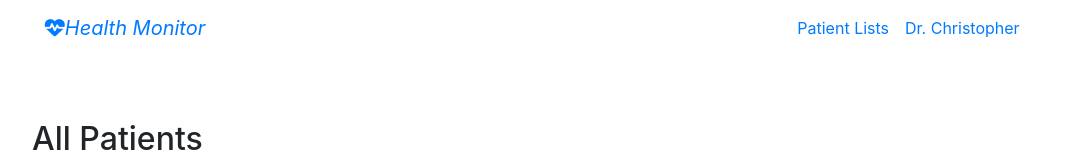
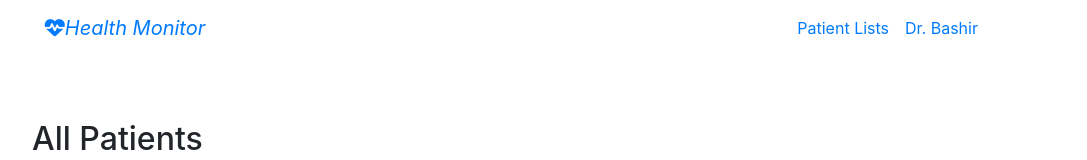
Before and after one commit to kbuika/health-monitor, a React (Create React App) app in the folder web app/: page /home in a window 1280 px wide. Shown: the top 160 px of the page, without its empty margins (96-1183 px from the left). Built offline with nearby package versions, Linux system fonts and the light colour scheme; no server answers.

Commit message:
changed doctors name

```diff
--- a/web app/package.json
+++ b/web app/package.json
@@ -2,6 +2,10 @@
   "name": "health-monitor",
   "version": "0.1.0",
   "private": true,
+  "engines": {
+    "npm": "6.13.0",
+    "node": "12.2.0"
+  },
   "dependencies": {
     "bootstrap": "^4.3.1",
     "react": "^16.9.0",
--- a/web app/src/components/pages/HomePage.js
+++ b/web app/src/components/pages/HomePage.js
@@ -25,7 +25,7 @@ function HomePage() {
                             <Nav style={{marginLeft: "60%"}}>
                             <Nav.Link href="#">Patient Lists</Nav.Link>
                             <Nav.Link eventKey={2} href="#">
-                                Dr. Christopher
+                                Dr. Bashir
                             </Nav.Link>
                             </Nav>
                         </Navbar.Collapse>
--- a/web app/src/components/pages/RecordsPage.js
+++ b/web app/src/components/pages/RecordsPage.js
@@ -24,7 +24,7 @@ class RecordsPage extends Component {
                             <Nav style={{marginLeft: "60%"}}>
                             <Link to="/home" style={{marginTop: "10px"}}>Patient Lists</Link>
                             <Nav.Link eventKey={2} to="/login">
-                                Dr. Christopher
+                                Dr. Bashir
                             </Nav.Link>
                             </Nav>
                         </Navbar.Collapse>
--- a/web app/src/components/pages/patientRecordsPage.js
+++ b/web app/src/components/pages/patientRecordsPage.js
@@ -26,7 +26,7 @@ class RecordsPage extends Component {
 
                             <Nav style={{marginLeft: "60%"}}>
                             <Nav.Link eventKey={2} to="/login">
-                                Dr. Christopher
+                                Dr. Bashir
                             </Nav.Link>
                             </Nav>
                         </Navbar.Collapse>
```
Also changed, not shown: 1 other file (tests, documents, lock files or other folders).
